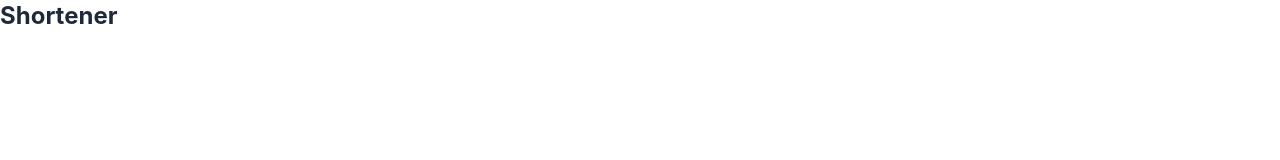
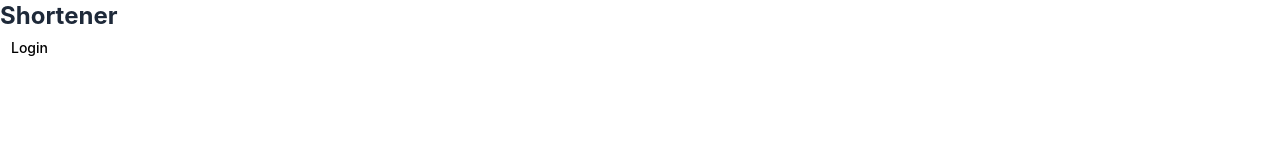
Before and after one commit to Yetty2020/URLShortener, a React (Vite) app: page / in a window 1280 px wide. Shown: the top 160 px of the page. Built offline with nearby package versions, Linux system fonts and the light colour scheme.

Commit message:
feat: Impemented redirect from login button to auth page

```diff
--- a/src/components/Header.tsx
+++ b/src/components/Header.tsx
@@ -1,8 +1,9 @@
 
-import { Link } from 'react-router-dom'
+import { Link, useNavigate } from 'react-router-dom'
 import { Button } from './ui/button'
 
 function Header() {
+    const navigate = useNavigate()
   return (
     <nav>
         <Link to="/" className='text-2xl font-bold text-gray-800'>
@@ -10,7 +11,7 @@
 
         </Link>
         <div>
-            <Button/>
+            <Button onClick={() => {navigate("/auth")}}>Login</Button>
         </div>
     </nav>
   )
```
